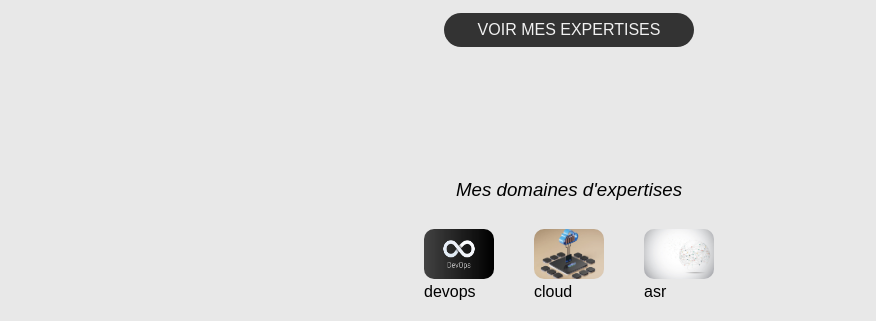
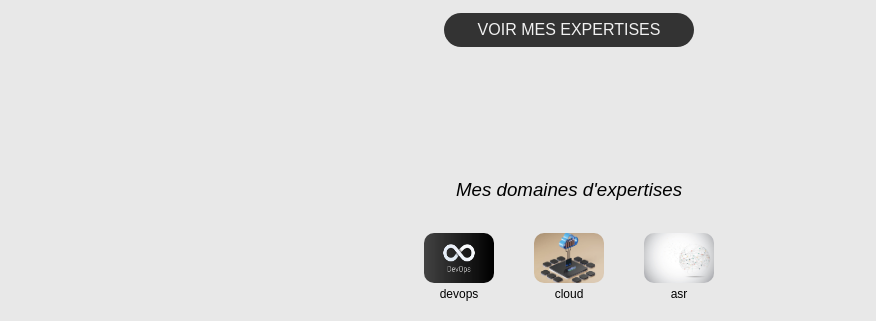
Before and after one commit to andriharisoa/andriharisoa.github.io, a plain HTML site: page index.html in a window 1280 px wide. Shown: the part 719-1040 px from the top of the page, without its empty margins (71-947 px from the left). Drawn offline with Linux system fonts and the light colour scheme.

Commit message:
change size text

```diff
--- a/src/css/style.css
+++ b/src/css/style.css
@@ -124,6 +124,10 @@ h3 {
   cursor: pointer;
   transition: transform 0.5s ease-in-out;
 }
+.cont-imgs p {
+  text-align: center;
+  font-size: 12px;
+}
 
 .cont-imgs li:hover {
   transform: translateY(-10px);
```
